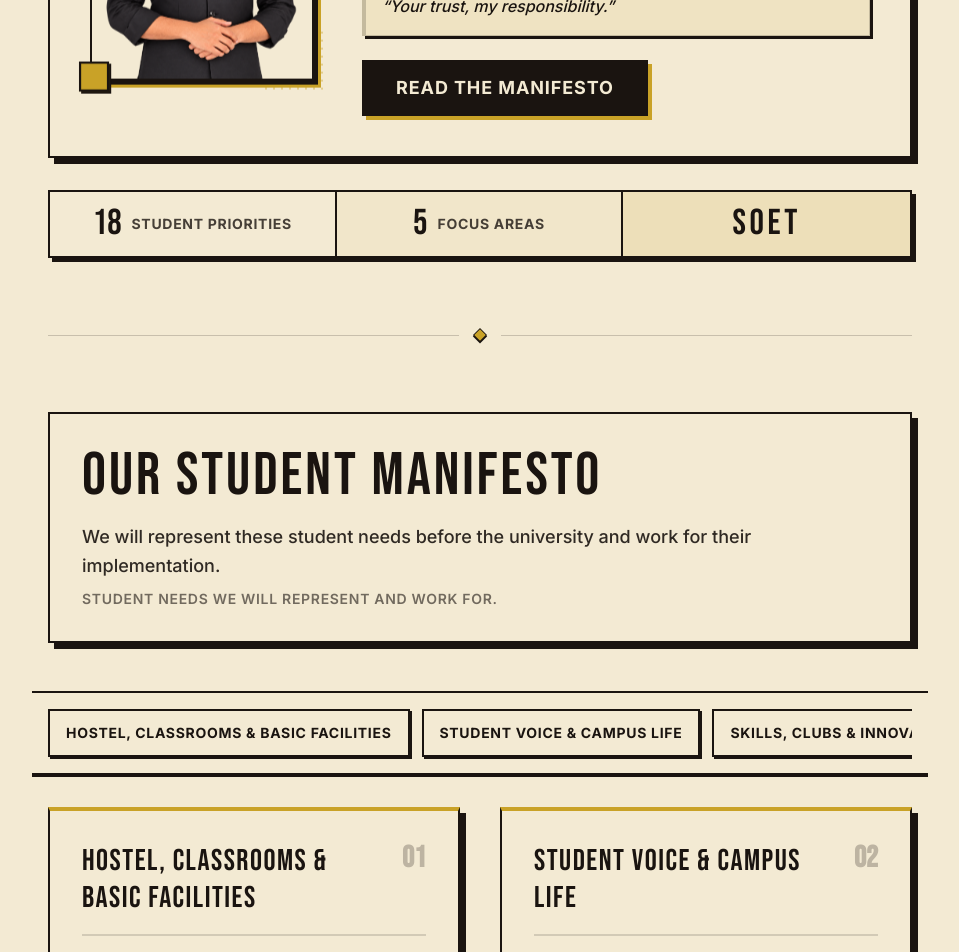
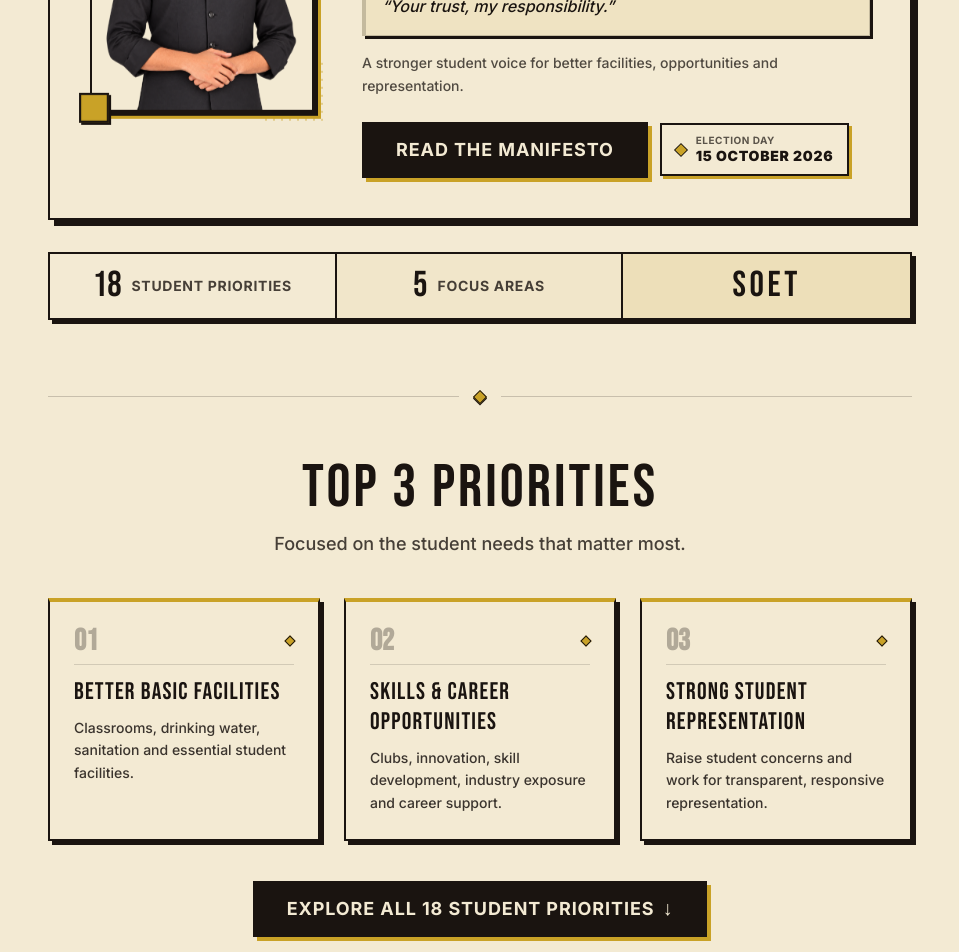
Before and after one commit to mahimoodshaikaiml/soet-federation, a Next.js app: page / in a window 1280 px wide. Shown: the part 520-1472 px from the top of the page, without its empty margins (160-1119 px from the left). Built offline with nearby package versions, Linux system fonts and the light colour scheme; no server answers.

Commit message:
Improve campaign hero and highlight top priorities

```diff
--- a/app/page.tsx
+++ b/app/page.tsx
@@ -1,5 +1,6 @@
 import manifestoData from "@/content/manifesto.json";
 import HeroSection from "@/components/HeroSection";
+import TopPrioritiesSection from "@/components/TopPrioritiesSection";
 import ManifestoSection from "@/components/ManifestoSection";
 import SuggestIdeaSection from "@/components/SuggestIdeaSection";
 import CommunitySection from "@/components/CommunitySection";
@@ -21,6 +22,8 @@ export default function Home() {
     <main className="min-h-screen bg-cream pb-24 md:pb-0">
       <HeroSection candidate={manifestoData.candidate} />
       <SectionDivider />
+      <TopPrioritiesSection />
+      <SectionDivider />
       <ManifestoSection manifesto={manifestoData.manifesto} />
       <SectionDivider />
       <SuggestIdeaSection suggestIdea={manifestoData.suggestIdea} />
--- a/components/HeroSection.tsx
+++ b/components/HeroSection.tsx
@@ -106,8 +106,13 @@ export default function HeroSection({ candidate }: HeroSectionProps) {
             </p>
           </div>
 
-          {/* Call to action button */}
-          <div className="pt-2 w-full sm:w-auto">
+          {/* Support Line */}
+          <p className="text-xs sm:text-sm font-medium text-near-black/75 max-w-md leading-relaxed text-center md:text-left">
+            A stronger student voice for better facilities, opportunities and representation.
+          </p>
+
+          {/* Call to action & Election Date */}
+          <div className="pt-2 flex flex-col sm:flex-row items-center gap-3 w-full sm:w-auto">
             <a
               href="#manifesto"
               onClick={() => {
@@ -119,6 +124,19 @@ export default function HeroSection({ candidate }: HeroSectionProps) {
             >
               Read the manifesto
             </a>
+
+            {/* Election Day Compact Badge */}
+            <div className="inline-flex items-center gap-2.5 px-3.5 py-2.5 bg-cream border-2 border-near-black shadow-[3px_3px_0px_var(--color-gold)] self-center sm:self-auto">
+              <span className="w-2.5 h-2.5 bg-gold border border-near-black rotate-45 shrink-0" aria-hidden="true" />
+              <div className="text-left">
+                <span className="block text-[10px] font-bold uppercase tracking-wider text-near-black/70 leading-none">
+                  Election Day
+                </span>
+                <span className="block text-xs sm:text-sm font-black uppercase tracking-wider text-near-black leading-tight mt-0.5">
+                  15 OCTOBER 2026
+                </span>
+              </div>
+            </div>
           </div>
         </div>
       </div>
--- /dev/null
+++ b/components/TopPrioritiesSection.tsx
@@ -0,0 +1,84 @@
+"use client";
+
+import { trackEvent } from "@/lib/analytics";
+
+interface PriorityItem {
+  number: string;
+  title: string;
+  description: string;
+}
+
+const TOP_PRIORITIES: PriorityItem[] = [
+  {
+    number: "01",
+    title: "BETTER BASIC FACILITIES",
+    description: "Classrooms, drinking water, sanitation and essential student facilities.",
+  },
+  {
+    number: "02",
+    title: "SKILLS & CAREER OPPORTUNITIES",
+    description: "Clubs, innovation, skill development, industry exposure and career support.",
+  },
+  {
+    number: "03",
+    title: "STRONG STUDENT REPRESENTATION",
+    description: "Raise student concerns and work for transparent, responsive representation.",
+  },
+];
+
+export default function TopPrioritiesSection() {
+  return (
+    <section id="top-priorities" className="w-full max-w-4xl mx-auto px-4 py-8 sm:py-12">
+      {/* Section Header */}
+      <div className="text-center mb-8 sm:mb-10">
+        <h2 className="font-display text-4xl sm:text-5xl md:text-6xl uppercase tracking-wider text-near-black leading-none mb-3">
+          TOP 3 PRIORITIES
+        </h2>
+        <p className="text-base sm:text-lg font-medium text-near-black/80 max-w-xl mx-auto">
+          Focused on the student needs that matter most.
+        </p>
+      </div>
+
+      {/* 3 Priorities Cards Grid */}
+      <div className="grid grid-cols-1 md:grid-cols-3 gap-5 sm:gap-6">
+        {TOP_PRIORITIES.map((priority) => (
+          <article
+            key={priority.number}
+            className="bg-cream border-2 border-near-black border-t-4 border-t-gold shadow-[4px_4px_0px_var(--color-near-black)] p-5 sm:p-6 flex flex-col justify-between"
+          >
+            <div>
+              <div className="flex items-center justify-between gap-2 mb-3 pb-2 border-b border-near-black/15">
+                <span className="font-display text-2xl sm:text-3xl font-bold text-near-black/30 select-none leading-none">
+                  {priority.number}
+                </span>
+                <span className="w-2 h-2 bg-gold border border-near-black rotate-45" aria-hidden="true" />
+              </div>
+              <h3 className="font-display text-xl sm:text-2xl uppercase tracking-wider text-near-black leading-tight mb-2.5">
+                {priority.title}
+              </h3>
+              <p className="text-xs sm:text-sm font-medium text-near-black/85 leading-relaxed">
+                {priority.description}
+              </p>
+            </div>
+          </article>
+        ))}
+      </div>
+
+      {/* CTA Under Priorities */}
+      <div className="mt-8 sm:mt-10 text-center">
+        <a
+          href="#manifesto"
+          onClick={() => {
+            trackEvent("manifesto_topic_nav_click", {
+              eventLabel: "Top 3 Priorities CTA",
+            });
+          }}
+          className="pressable inline-flex items-center justify-center w-full sm:w-auto min-h-[48px] px-8 py-3 bg-near-black text-cream font-bold text-base sm:text-lg uppercase tracking-wider border-2 border-near-black shadow-[4px_4px_0px_var(--color-gold)] active:shadow-[2px_2px_0px_var(--color-gold)] hover:bg-near-black/90 focus:outline-none focus-visible:ring-2 focus-visible:ring-near-black focus-visible:ring-offset-2 focus-visible:ring-offset-cream"
+        >
+          <span>Explore all 18 student priorities</span>
+          <span className="ml-2 font-display text-xl leading-none" aria-hidden="true">&darr;</span>
+        </a>
+      </div>
+    </section>
+  );
+}
```
